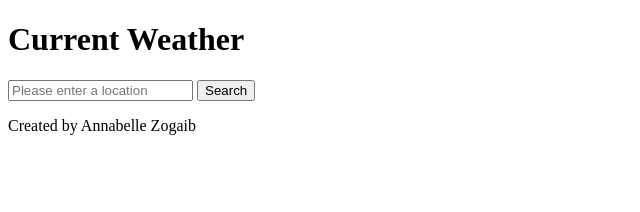
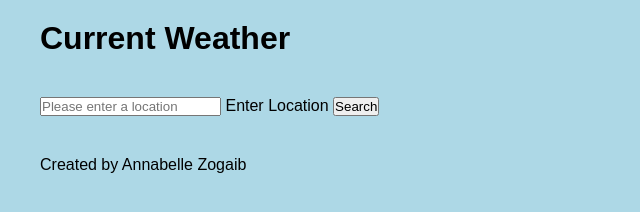
Before and after one commit to azogaib/m6-hw9-zogaib-annabelle, a plain HTML site: page index.html in a window 1280 px wide. Shown: the whole page, without its empty margins (0-640 px from the left). Drawn offline with Linux system fonts and the light colour scheme; no server answers.

Commit message:
Update index.html

```diff
--- a/index.html
+++ b/index.html
@@ -15,15 +15,18 @@
 
     <body>
         <header>
-
+            <h1>Current Weather</h1>
         </header>
         <main>
-            <h1>Current Weather</h1>
-            <section id="location"></section>
+            <section id="weather"></section>
             <form>
-                <input name="search" id="search" type="text" placeholder="Please enter a location">
-                <label for="search"></label>
-                <button>Search</button>
+                <input
+                name="search"
+                id="weather-search"
+                type="text"
+                placeholder="Please enter a location">
+                <label for="weather-search">Enter Location</label>
+                <button type="submit">Search</button>
             </form>
         </main>
         <footer>
--- a/main.css
+++ b/main.css
@@ -0,0 +1,14 @@
+* {
+    margin: 0;
+    padding: 0;
+    box-sizing: border-box;
+}
+
+body {
+    background: lightblue;
+    font-family: sans-serif;
+}
+
+h1, form, footer {
+    padding: 20px 40px;
+}
--- a/main.js
+++ b/main.js
@@ -1,3 +1,24 @@
+// Create Variables from form
+var formEl = document.querySelector('form')
+var searchInput = document.querySelector('input')
+var weather = document.getElementById('weather')
+console.log (formEl, searchInput, weather)
+
+// Fetch data using variables
+
+    fetch('https://api.openweathermap.org/data/2.5/weather?q=miami&units=imperial&appid=32eb3edd83ffd4be71f34fe205739f96')
+    .then(function(res){
+        return res.json()
+    })
+    .then(function(res){
+    console.log(res)
+})
+
+// Display data
+
+
+
+
 // Name of the Searched City with Country Code
 // Description of current weather
 // Icon image for current weather conditions
```
